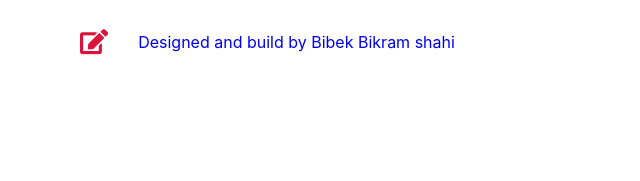
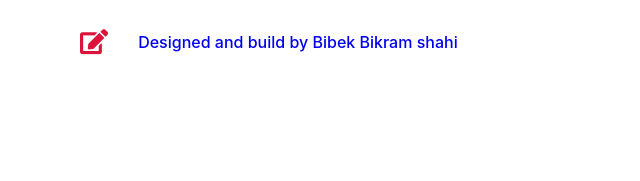
Before and after one commit to ChiefBibek/myyla, a plain HTML site: page index.html in a window 1280 px wide. Shown: the part 5192-5373 px from the top of the page, 0-640 px from the left. Drawn offline with nearby package versions, Linux system fonts and the light colour scheme.

Commit message:
Update index.html

```diff
--- a/index.html
+++ b/index.html
@@ -241,7 +241,7 @@
                         <i class="fas fa-edit"></i>
                         <div class="info">
 <!--                             <div class="head">Copyright </div> -->
-                            <div class="sub-title"> <a href="https://www.bibekbikramshahi.com.np" target="_blank" >Designed and build by Bibek Bikram shahi</a></div>
+                            <div class="head"> <a href="https://www.bibekbikramshahi.com.np" target="_blank" >Designed and build by Bibek Bikram shahi</a></div>
                         </div>
                     </div>
                 </div>
```
